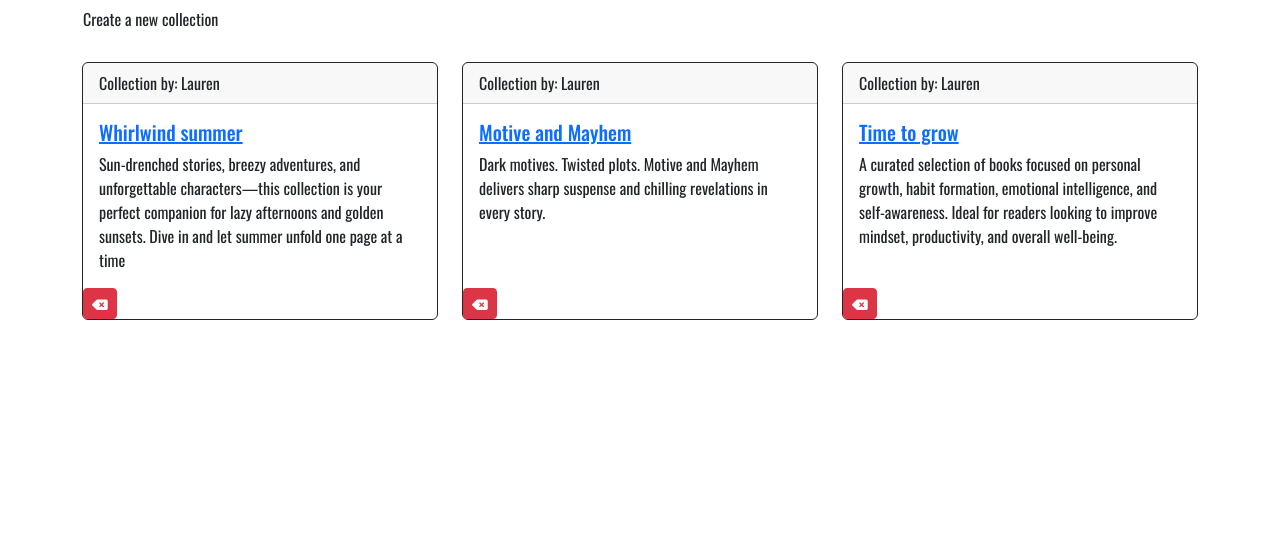
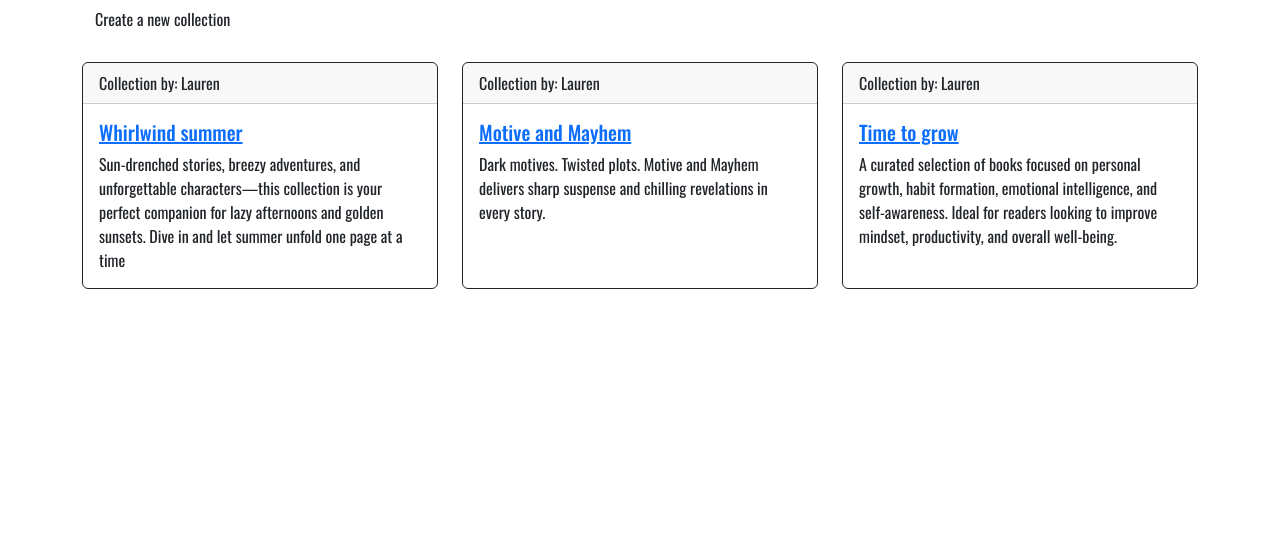
Before and after one commit to CodingLL25/book_nest, a Django app: page / in a window 1280 px wide. Shown: the part 160-720 px from the top of the page. Run offline with Django 4.2, Linux system fonts and the light colour scheme; a user stored in the database is signed in; data comes from the database, SQL or seed files in the repository; some libraries are stand-ins or nearby versions; some web fonts are replaced.

Commit message:
Update class naming and remove delete collection function

```diff
--- a/library/templates/library/index.html
+++ b/library/templates/library/index.html
@@ -7,12 +7,13 @@
 <section class="container-fluid">
     <!-- Collection Entry Form -->
     {% if user.is_authenticated %}
-    <div class="create-collection">
+    <div class="action-form create-collection">
         <a href="{% url 'create_collection' %}" aria-label="Go to the form for creating a collection" class="create">
             <button type="submit" class="btn action-button">Create a new collection</button>
         </a>
     </div>
     {% endif %}
+</section>
 
 <!-- Collection Entries Column -->
 <section class="collection-summary">
@@ -22,28 +23,15 @@
         {% if forloop.counter0|divisibleby:3 %}
         <div class="row">
             {% endif %}
-
             <div class="collection-holder col-12 col-sm-6 col-md-4 mb-4">
-                    <div class="card border-dark h-100">
-                        <div class="card-header">Collection by: {{ collection.user }}</div>
-                        <div class="card-body text-dark">
-                            <h5 class="card-title">
+                <div class="collection-card card border-dark h-100">
+                    <div class="collection-card card-header">Collection by: {{ collection.user }}</div>
+                    <div class="collection-card card-body text-dark">
+                        <h5 class="collection-card card-title">
                             <a href="{% url 'collection_detail' collection.slug %}"
                                 class="collection-link">{{ collection.name }}</a>
                         </h5>
-                            <p class="card-text">{{ collection.excerpt|clean_html }}</p>
-                        </div>
-                        <div class="action-forms">
-                            {% if collection and user.is_authenticated and user == collection.user %}
-                            <!-- Delete Collection -->
-                            <form method="post" action="{% url 'delete_collection' collection.slug %}">
-                                {% csrf_token %}
-                                <button type="submit" class="btn btn-danger btn-sm"
-                                    onclick="return confirm('Are you sure you want to delete this collection?');">
-                                    <i class="fa-solid fa-delete-left"></i>
-                                </button>
-                            </form>
-                            {% endif %}
+                        <p class="collection-card card-text">{{ collection.excerpt|clean_html }}</p>
                     </div>
                 </div>
             </div>
@@ -55,7 +43,7 @@
 
 <!--Navigating through collections -->
 {% if is_paginated %}
-    <nav aria-label="Page navigation">
+<nav class="page-navigation" aria-label="Page navigation">
     <ul class="pagination justify-content-center">
         <!--Check if there is a previous page -->
         {% if page_obj.has_previous %}
@@ -68,7 +56,6 @@
             <a class="page-link" href="#" tabindex="-1" aria-disabled="true">Previous</a>
         </li>
         {% endif %}
-
         {% for num in paginator.page_range %}
         <li class="page-item {% if page_obj.number == num %}active{% endif %}">
             <a class="page-link" href="?page={{ num }}">{{ num }}</a>
@@ -83,7 +70,6 @@
     </ul>
 </nav>
 {% endif %}
-</section>
 
 <!-- index.html content ends here -->
 {% endblock %}
```
Lines whose indentation alone changed are shown as unchanged.
